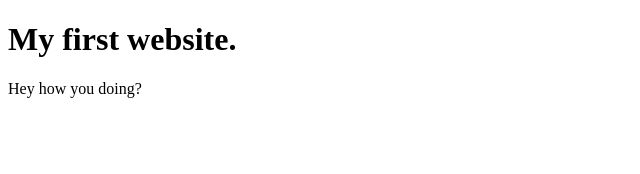
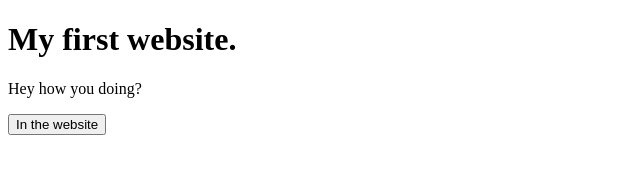
Before and after one commit to tamimkarim/my-first-website, a plain HTML site: page index.html in a window 1280 px wide. Shown: the whole page, without its empty margins (0-640 px from the left). Drawn offline with Linux system fonts and the light colour scheme.

Commit message:
Update index.html

```diff
--- a/index.html
+++ b/index.html
@@ -8,5 +8,6 @@
 <body>
     <h1>My first website.</h1>
     <p>Hey how you doing?</p>
+    <button>In the website</button>
 </body>
 </html>
```
